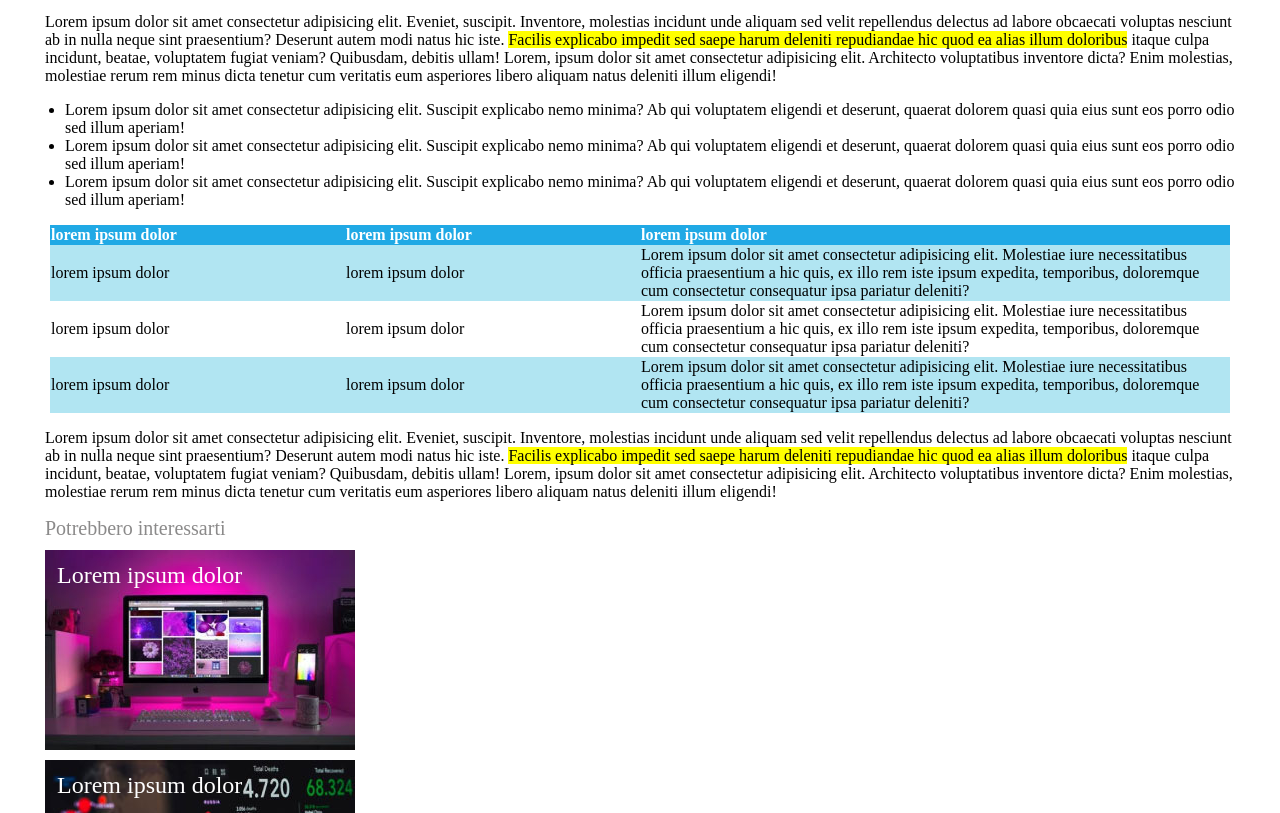
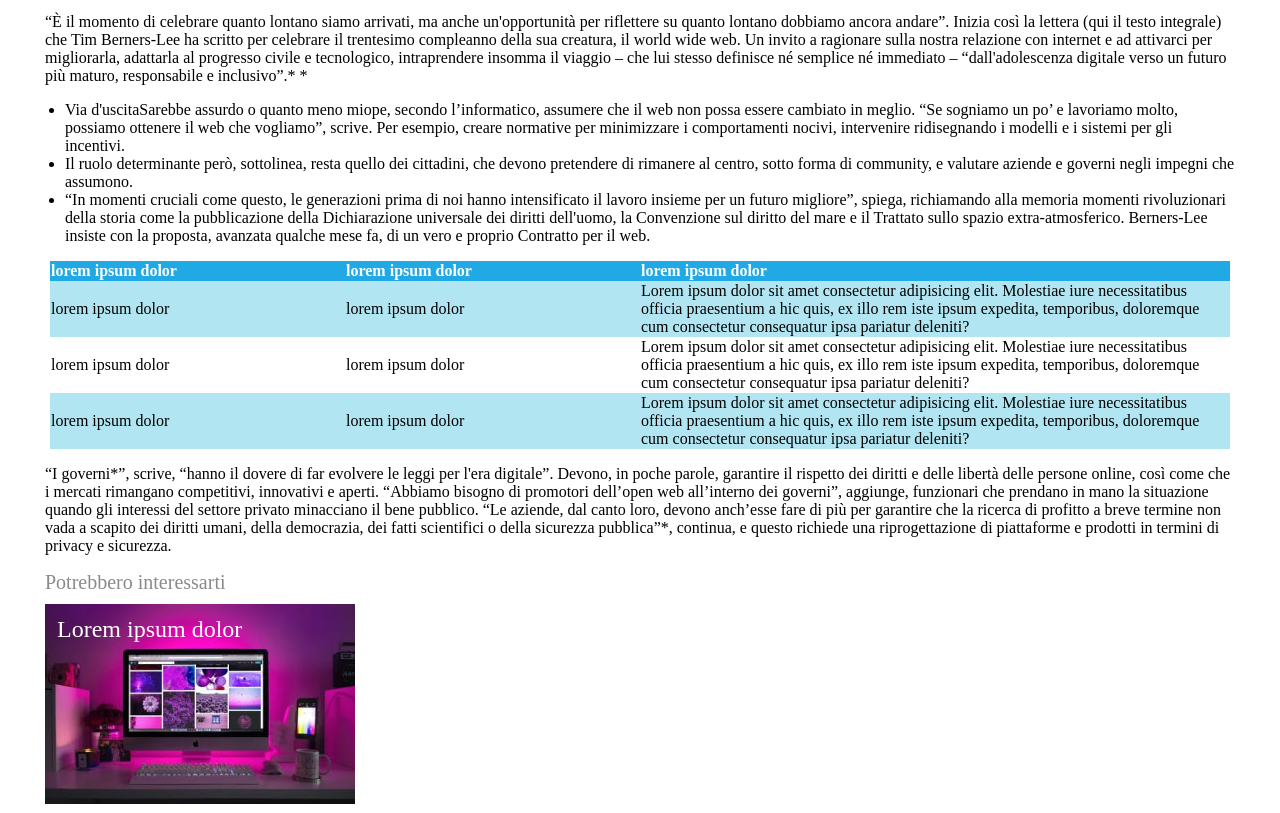
Before and after one commit to DanieleTrippodo/Booleaner, a plain HTML site: page index.html in a window 1280 px wide. Shown: the part 980-1793 px from the top of the page. Drawn offline with Linux system fonts and the light colour scheme.

Commit message:
Changed text content

```diff
--- a/index.html
+++ b/index.html
@@ -38,18 +38,17 @@
         </div>
 
         <div>
-            <p>Lorem ipsum dolor sit amet consectetur adipisicing elit. Eveniet, suscipit. Inventore, molestias incidunt unde aliquam sed velit repellendus delectus ad labore obcaecati voluptas nesciunt ab in nulla neque sint praesentium?
-            Deserunt autem modi natus hic iste. <mark>Facilis explicabo impedit sed saepe harum deleniti repudiandae hic quod ea alias illum doloribus</mark> itaque culpa incidunt, beatae, voluptatem fugiat veniam? Quibusdam, debitis ullam! Lorem, ipsum dolor sit amet consectetur adipisicing elit. Architecto voluptatibus inventore dicta? Enim molestias, molestiae rerum rem minus dicta tenetur cum veritatis eum asperiores libero aliquam natus deleniti illum eligendi!
+            <p>“È il momento di celebrare quanto lontano siamo arrivati, ma anche un'opportunità per riflettere su quanto lontano dobbiamo ancora andare”. Inizia così la lettera (qui il testo integrale) che Tim Berners-Lee ha scritto per celebrare il trentesimo compleanno della sua creatura, il world wide web. Un invito a ragionare sulla nostra relazione con internet e ad attivarci per migliorarla, adattarla al progresso civile e tecnologico, intraprendere insomma il viaggio – che lui stesso definisce né semplice né immediato – “dall'adolescenza digitale verso un futuro più maturo, responsabile e inclusivo”.* *
             </p>
         </div>
 
         <div>
             <ul class="list-ul-padding">
-                <li>Lorem ipsum dolor sit amet consectetur adipisicing elit. Suscipit explicabo nemo minima? Ab qui voluptatem eligendi et deserunt, quaerat dolorem quasi quia eius sunt eos porro odio sed illum aperiam!
+                <li>Via d'uscitaSarebbe assurdo o quanto meno miope, secondo l’informatico, assumere che il web non possa essere cambiato in meglio. “Se sogniamo un po’ e lavoriamo molto, possiamo ottenere il web che vogliamo”, scrive. Per esempio, creare normative per minimizzare i comportamenti nocivi, intervenire ridisegnando i modelli e i sistemi per gli incentivi.
                 </li>
-                <li>Lorem ipsum dolor sit amet consectetur adipisicing elit. Suscipit explicabo nemo minima? Ab qui voluptatem eligendi et deserunt, quaerat dolorem quasi quia eius sunt eos porro odio sed illum aperiam!
+                <li>Il ruolo determinante però, sottolinea, resta quello dei cittadini, che devono pretendere di rimanere al centro, sotto forma di community, e valutare aziende e governi negli impegni che assumono.
                 </li>
-                <li>Lorem ipsum dolor sit amet consectetur adipisicing elit. Suscipit explicabo nemo minima? Ab qui voluptatem eligendi et deserunt, quaerat dolorem quasi quia eius sunt eos porro odio sed illum aperiam!
+                <li>“In momenti cruciali come questo, le generazioni prima di noi hanno intensificato il lavoro insieme per un futuro migliore”, spiega, richiamando alla memoria momenti rivoluzionari della storia come la pubblicazione della Dichiarazione universale dei diritti dell'uomo, la Convenzione sul diritto del mare e il Trattato sullo spazio extra-atmosferico. Berners-Lee insiste con la proposta, avanzata qualche mese fa, di un vero e proprio Contratto per il web.
                 </li>
             </ul>
         </div>
@@ -109,8 +108,7 @@
         </div>
 
         <div>
-            <p>Lorem ipsum dolor sit amet consectetur adipisicing elit. Eveniet, suscipit. Inventore, molestias incidunt unde aliquam sed velit repellendus delectus ad labore obcaecati voluptas nesciunt ab in nulla neque sint praesentium?
-            Deserunt autem modi natus hic iste. <mark>Facilis explicabo impedit sed saepe harum deleniti repudiandae hic quod ea alias illum doloribus</mark> itaque culpa incidunt, beatae, voluptatem fugiat veniam? Quibusdam, debitis ullam! Lorem, ipsum dolor sit amet consectetur adipisicing elit. Architecto voluptatibus inventore dicta? Enim molestias, molestiae rerum rem minus dicta tenetur cum veritatis eum asperiores libero aliquam natus deleniti illum eligendi!
+            <p>“I governi*”, scrive, “hanno il dovere di far evolvere le leggi per l'era digitale”. Devono, in poche parole, garantire il rispetto dei diritti e delle libertà delle persone online, così come che i mercati rimangano competitivi, innovativi e aperti. “Abbiamo bisogno di promotori dell’open web all’interno dei governi”, aggiunge, funzionari che prendano in mano la situazione quando gli interessi del settore privato minacciano il bene pubblico. “Le aziende, dal canto loro, devono anch’esse fare di più per garantire che la ricerca di profitto a breve termine non vada a scapito dei diritti umani, della democrazia, dei fatti scientifici o della sicurezza pubblica”*, continua, e questo richiede una riprogettazione di piattaforme e prodotti in termini di privacy e sicurezza.
             </p>
         </div>
 
```
